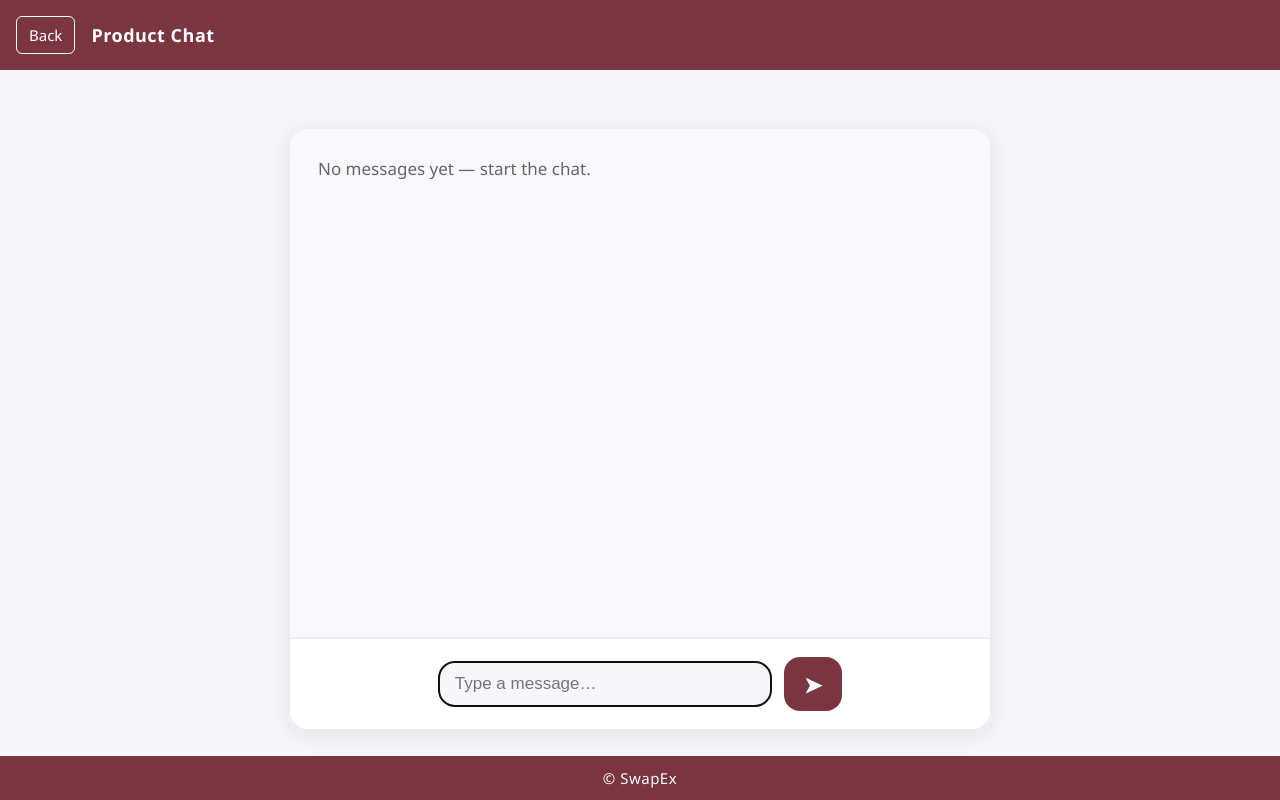
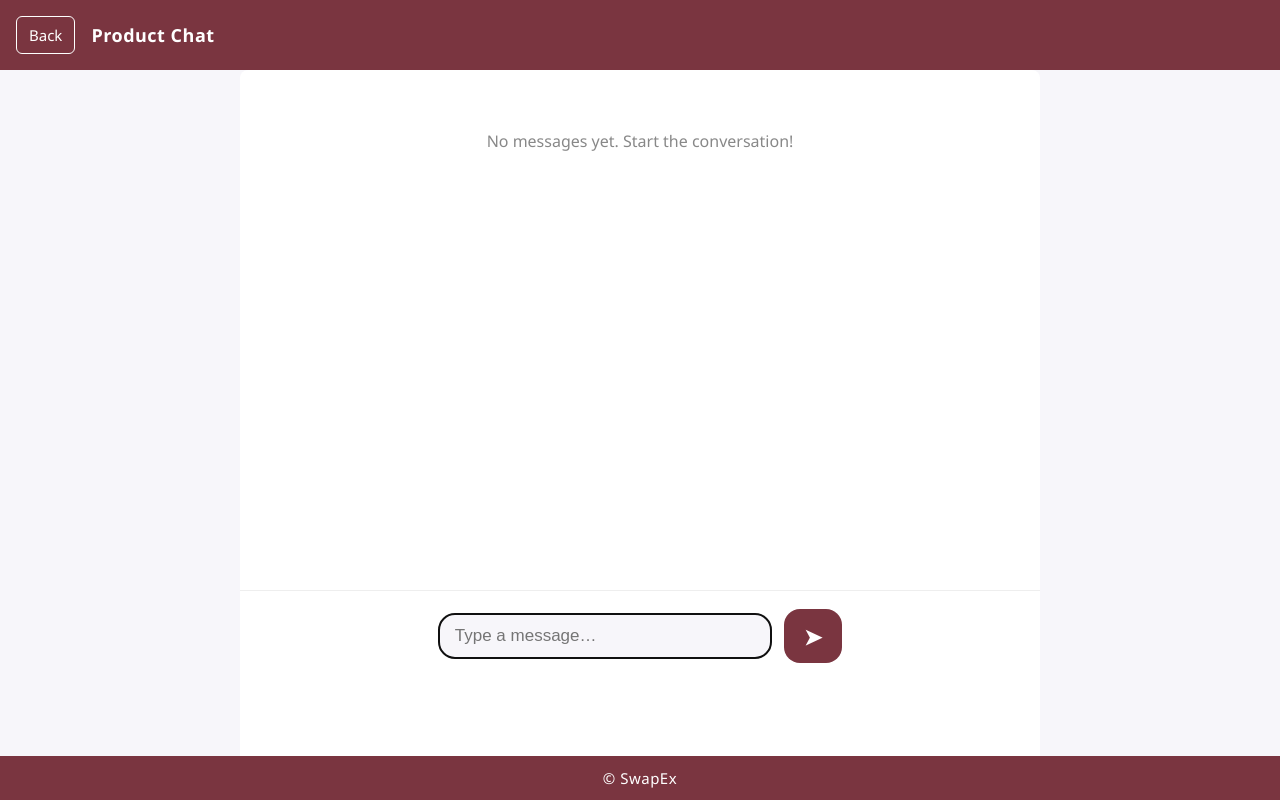
Before and after one commit to 1322harshd/swapex-verceldeployment, a React (Vite) app: page /product/1/chat in a window 1280 px wide. Built offline with nearby package versions, Linux system fonts and the light colour scheme; no server answers.

Commit message:
Implement socket connection for real-time messaging in ProductChat component

```diff
--- a/src/pages/productchat.jsx
+++ b/src/pages/productchat.jsx
@@ -1,6 +1,7 @@
 import React, { useEffect, useState, useRef } from "react";
 import { useParams, useNavigate, useLocation } from "react-router-dom";
 import axios from "axios";
+import { io } from "socket.io-client"; // Add this import
 
 // productchat.jsx - Handles product-specific chat between users
 // Connects to product and conversation backend services
@@ -65,6 +66,7 @@ export default function ProductChat() {
   const [text, setText] = useState("");
   const [loading, setLoading] = useState(true);
   const [sending, setSending] = useState(false);
+  const [socket, setSocket] = useState(null); // Add socket state
   const messagesRef = useRef(null);
 
   // small helper to normalize owner/buyer values to plain id string
@@ -73,6 +75,36 @@ export default function ProductChat() {
     if (typeof val === "object") return val._id ?? val.id ?? null;
     return val;
   }
+
+  // Initialize socket connection
+  useEffect(() => {
+    const socketConnection = io(CONVO_BASE);
+    setSocket(socketConnection);
+
+    return () => {
+      socketConnection.close();
+    };
+  }, []);
+
+  // Join room when convoId is available
+  useEffect(() => {
+    if (socket && convoId) {
+      socket.emit("join_room", convoId);
+      console.log("Joined room:", convoId);
+    }
+  }, [socket, convoId]);
+
+  // Listen for real-time messages
+  useEffect(() => {
+    if (socket) {
+      socket.on("receive_message", (newMessage) => {
+        console.log("New message received:", newMessage);
+        setMessages((prev) => [...prev, newMessage]);
+      });
+
+      return () => socket.off("receive_message");
+    }
+  }, [socket]);
 
   useEffect(() => {
     let mounted = true;
@@ -174,18 +206,36 @@ export default function ProductChat() {
     }
   }, [messages]);
 
+  // Updated handleSend function to use socket
   async function handleSend() {
-    if (!text.trim() || !convoId) return;
+    if (!text.trim() || !convoId || !socket) return;
     setSending(true);
+
     try {
       const token = localStorage.getItem("access_token");
       const payload = token ? decodeToken(token) : null;
       const senderRaw = payload?.user_id ?? payload?.id ?? payload?.sub ?? null;
       const sender = normalizeId(senderRaw);
 
-      const res = await chatAxios.post(`/conversation/${convoId}/message`, { sender, text });
-      const updated = res.data;
-      setMessages(updated.messages ?? []);
+      const messageData = {
+        conversationId: convoId,
+        message: {
+          sender,
+          text,
+          timestamp: new Date()
+        }
+      };
+
+      // Send via socket for real-time update
+      socket.emit("send_message", messageData);
+
+      // Also save to database via API (optional - your backend might handle this)
+      try {
+        await chatAxios.post(`/conversation/${convoId}/message`, { sender, text });
+      } catch (err) {
+        console.warn("API save failed, but socket message sent:", err);
+      }
+
       setText("");
     } catch (err) {
       console.error("Send failed", err);
@@ -217,55 +267,50 @@ export default function ProductChat() {
         </span>
       </header>
 
-      <main style={{ flex: 1, display: "flex", flexDirection: "column", alignItems: "center", justifyContent: "center" }}>
-        <div
-          style={{
-            width: "100%",
-            maxWidth: 700,
-            minHeight: 600,
-            background: "#fff",
-            borderRadius: 18,
-            boxShadow: "0 4px 24px rgba(60,30,80,0.10)",
-            display: "flex",
-            flexDirection: "column",
-            overflow: "hidden",
-            margin: "32px 0 0 0"
-          }}
-        >
+      <main style={{ flex: 1, display: "flex", flexDirection: "column", maxWidth: 800, margin: "0 auto", width: "100%" }}>
+        <div style={{ flex: 1, display: "flex", flexDirection: "column", background: "#fff", borderRadius: "8px 8px 0 0", overflow: "hidden" }}>
           <div
             ref={messagesRef}
             style={{
               flex: 1,
-              padding: 28,
               overflowY: "auto",
-              background: "#f9f8fc",
-              borderBottom: "1px solid #eee",
-              fontSize: 17
+              padding: "20px 24px",
+              display: "flex",
+              flexDirection: "column",
+              gap: 16,
+              minHeight: 400,
+              maxHeight: "60vh"
             }}
           >
             {loading ? (
-              <div style={{fontSize:18}}>Loading conversation…</div>
+              <div style={{ textAlign: "center", color: "#888", padding: 40 }}>
+                Loading conversation...
+              </div>
             ) : messages.length === 0 ? (
-              <div style={{ color: "#666", fontSize:17 }}>No messages yet — start the chat.</div>
+              <div style={{ textAlign: "center", color: "#888", padding: 40 }}>
+                No messages yet. Start the conversation!
+              </div>
             ) : (
               messages.map((m, i) => {
                 const token = localStorage.getItem("access_token");
                 const payload = token ? decodeToken(token) : null;
-                const me = normalizeId(payload?.user_id ?? payload?.id ?? payload?.sub ?? null);
-                const isMine = String(m.sender) === String(me);
+                const currentUserRaw = payload?.user_id ?? payload?.id ?? payload?.sub ?? null;
+                const currentUser = normalizeId(currentUserRaw);
+                const isMine = normalizeId(m.sender) === currentUser;
+
                 return (
                   <div
                     key={i}
                     style={{
                       display: "flex",
                       justifyContent: isMine ? "flex-end" : "flex-start",
-                      margin: "8px 0",
+                      marginBottom: 8
                     }}
                   >
                     <div
                       style={{
                         maxWidth: "70%",
-                        padding: "10px 16px",
+                        padding: "12px 16px",
                         borderRadius: 18,
                         background: isMine ? "#e9f5ff" : "#f1e6f7",
                         color: isMine ? "#222" : "#5a2d6e",
```
